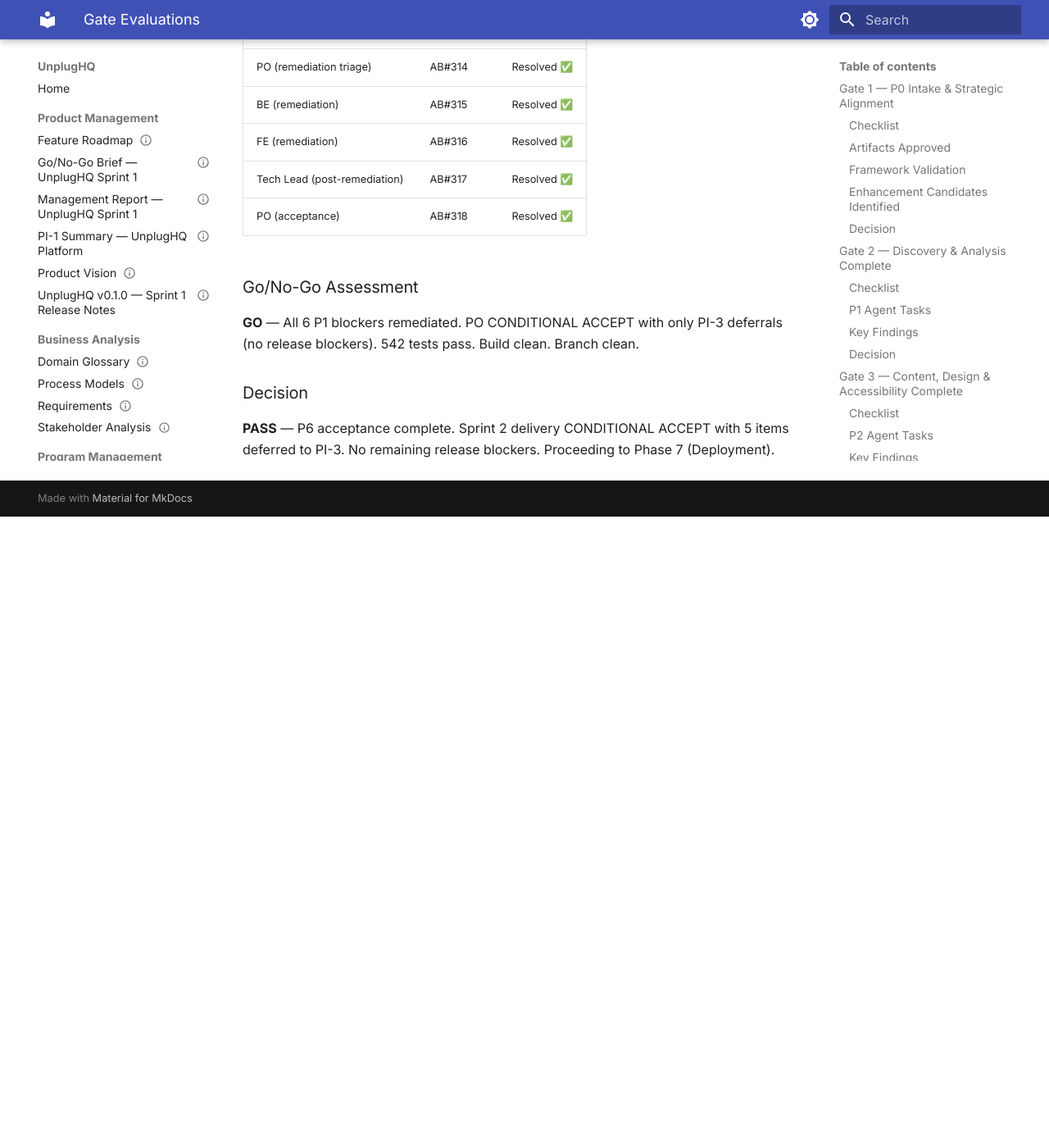
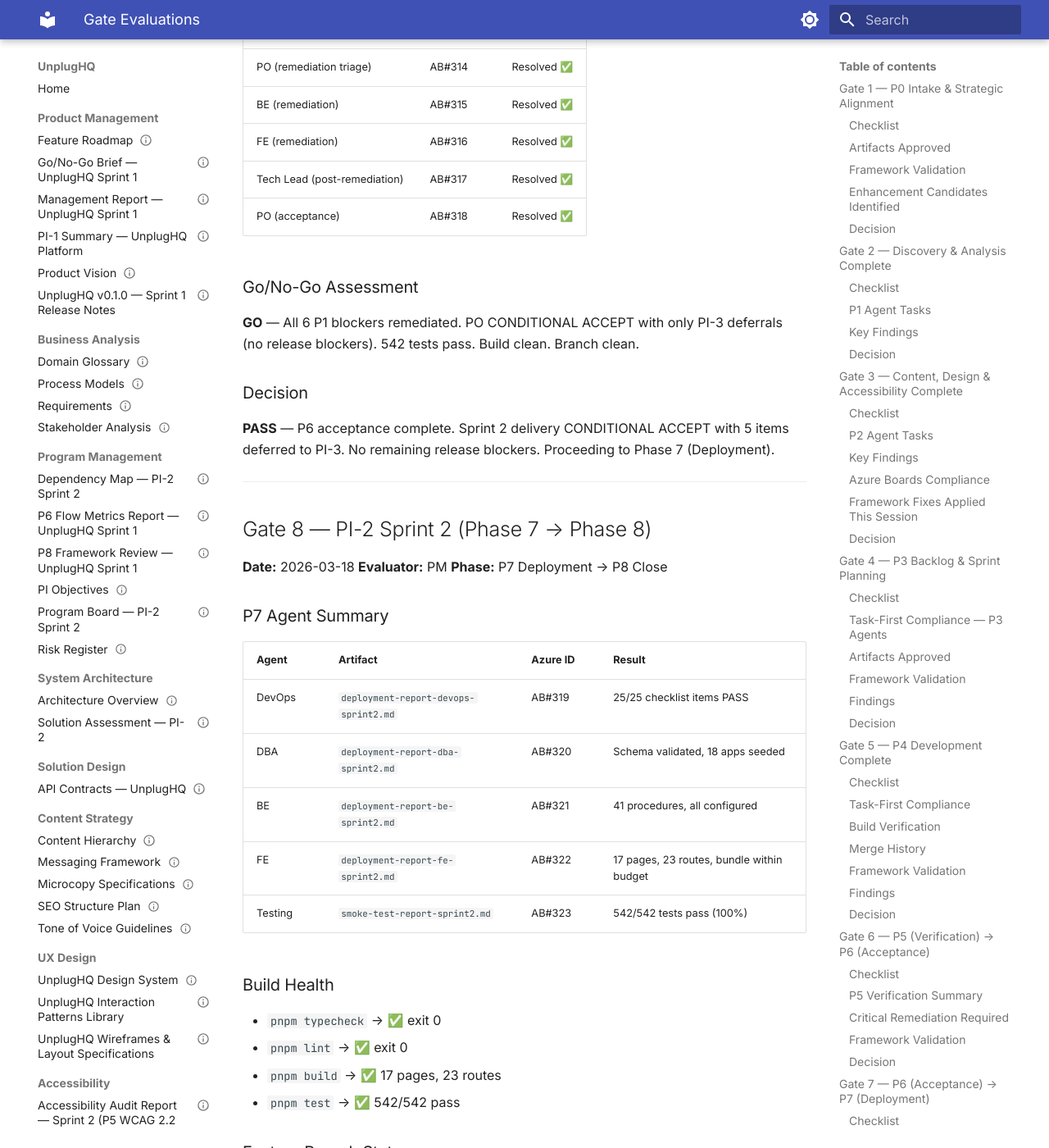
Before and after one commit to sjefsharp/unplughq, an MkDocs documentation site: the page built from docs/gate-evaluations.md, in a window 1280 px wide and 1400 px high, scrolled down 31233 px. Shown: the whole window at 82% size. Built offline with MkDocs 1.6.1 and Material for MkDocs 9.7.7, drawn with Linux system fonts in a browser that asks for light colours; before the commit the page ends 31863 px from its top, so only the background shows below that; some of the changed text lies outside the part shown.

Commit message:
chore(pm): Gate 8 PI-2 PASS — P7 deployment complete, proceeding to P8

```diff
--- a/docs/gate-evaluations.md
+++ b/docs/gate-evaluations.md
@@ -832,3 +832,48 @@
 ### Decision
 
 **PASS** — P6 acceptance complete. Sprint 2 delivery CONDITIONAL ACCEPT with 5 items deferred to PI-3. No remaining release blockers. Proceeding to Phase 7 (Deployment).
+
+---
+
+## Gate 8 — PI-2 Sprint 2 (Phase 7 → Phase 8)
+
+**Date:** 2026-03-18
+**Evaluator:** PM
+**Phase:** P7 Deployment → P8 Close
+
+### P7 Agent Summary
+
+| Agent | Artifact | Azure ID | Result |
+| --- | --- | --- | --- |
+| DevOps | `deployment-report-devops-sprint2.md` | AB#319 | 25/25 checklist items PASS |
+| DBA | `deployment-report-dba-sprint2.md` | AB#320 | Schema validated, 18 apps seeded |
+| BE | `deployment-report-be-sprint2.md` | AB#321 | 41 procedures, all configured |
+| FE | `deployment-report-fe-sprint2.md` | AB#322 | 17 pages, 23 routes, bundle within budget |
+| Testing | `smoke-test-report-sprint2.md` | AB#323 | 542/542 tests pass (100%) |
+
+### Build Health
+
+- `pnpm typecheck` → ✅ exit 0
+- `pnpm lint` → ✅ exit 0
+- `pnpm build` → ✅ 17 pages, 23 routes
+- `pnpm test` → ✅ 542/542 pass
+
+### Feature Branch State
+
+- Branch: `feat/pi-2-sprint-2`
+- No uncommitted changes
+- All P7 artifacts committed and pushed
+
+### Task-First Compliance (P7)
+
+| Agent | Task | Status |
+| --- | --- | --- |
+| DevOps | AB#319 | Resolved ✅ |
+| DBA | AB#320 | Resolved ✅ |
+| BE | AB#321 | Resolved ✅ |
+| FE | AB#322 | Resolved ✅ |
+| Testing | AB#323 | Resolved ✅ |
+
+### Decision
+
+**PASS** — All 5 P7 agents delivered. 542 tests pass. Build clean. Feature branch clean. Production deployment verified. Proceeding to Phase 8 (Close).
```
